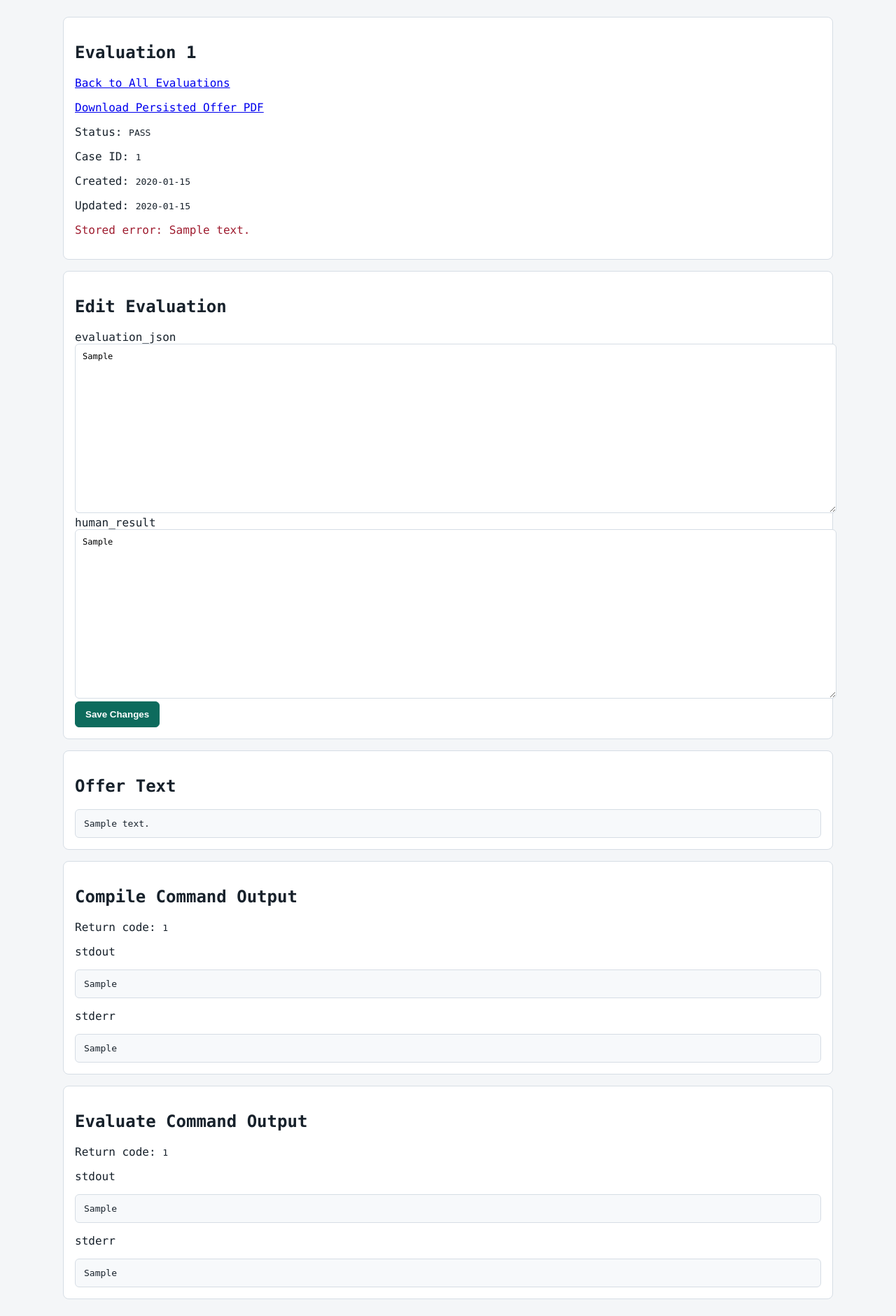
After one commit to dennisfleischmann/fs-bafa-check, a Flask app: page /evaluations/1 in a window 1280 px wide. The commit adds this page. Shown: the whole page at 70% size. Run offline with Flask 3, Linux system fonts and the light colour scheme; tables that the repository leaves empty hold one stand-in row (values such as "Sample post").

Commit message:
Add SQLite-backed evaluation persistence with list and edit UI

```diff
--- a/render.yaml
+++ b/render.yaml
@@ -16,3 +16,5 @@ services:
         value: "false"
       - key: OPENAI_PLAUSIBILITY_MODEL
         value: gpt-5.2
+      - key: EVALUATIONS_DB_PATH
+        value: /opt/render/project/src/data/webapp_evaluations.db
--- a/webapp/app.py
+++ b/webapp/app.py
@@ -1,16 +1,18 @@
 #!/usr/bin/env python3
 from __future__ import annotations
 
+import hashlib
+import io
 import json
 import os
 import re
 import subprocess
 import sys
-from datetime import datetime
+from datetime import datetime, timezone
 from pathlib import Path
 from typing import Any, Dict, Tuple
 
-from flask import Flask, render_template, request
+from flask import Flask, abort, render_template, request, send_file
 from werkzeug.utils import secure_filename
 
 BASE_DIR = Path(__file__).resolve().parents[1]
@@ -21,6 +23,7 @@ from bafa_agent.communications import render_secretary_memo
 from bafa_agent.config import load_project_config
 from bafa_agent.intake import build_case_id
 from bafa_agent.utils import read_json
+from webapp.db import create_evaluation, get_evaluation, init_db, list_evaluations, update_evaluation
 
 WEBAPP_DIR = Path(__file__).resolve().parent
 UPLOAD_DIR = WEBAPP_DIR / "uploads"
@@ -31,6 +34,7 @@ COMPILE_CMD = ["python3", "-m", "bafa_agent", "compile", "--source", "bafa"]
 EVALUATE_CMD = ["python3", "-m", "bafa_agent", "evaluate", "--offer", "./offer.txt"]
 
 app = Flask(__name__, template_folder=str(WEBAPP_DIR / "templates"))
+init_db()
 
 
 def _relative(path: Path) -> str:
@@ -108,10 +112,19 @@ def find_evaluation_path(stdout: str) -> Path:
     return BASE_DIR / "data" / "cases" / case_id / "evaluation.json"
 
 
+def persist_record(context: Dict[str, Any], record: Dict[str, Any]) -> None:
+    try:
+        context["saved_evaluation_id"] = create_evaluation(record)
+    except Exception as exc:
+        context["persistence_error"] = f"{type(exc).__name__}: {exc}"
+
+
 @app.route("/", methods=["GET", "POST"])
 def index() -> str:
     context: Dict[str, Any] = {
         "error": "",
+        "persistence_error": "",
+        "saved_evaluation_id": None,
         "uploaded_pdf_path": "",
         "offer_txt_path": "",
         "offer_text_preview": "",
@@ -123,6 +136,7 @@ def index() -> str:
         "compile_result": None,
         "evaluate_result": None,
     }
+    record: Dict[str, Any] = {}
 
     if request.method == "POST":
         try:
@@ -139,10 +153,32 @@ def index() -> str:
                 return render_template("index.html", **context)
 
             UPLOAD_DIR.mkdir(parents=True, exist_ok=True)
-            timestamp = datetime.utcnow().strftime("%Y%m%d_%H%M%S")
+            timestamp = datetime.now(timezone.utc).strftime("%Y%m%d_%H%M%S")
             stored_pdf = UPLOAD_DIR / f"{timestamp}_{filename}"
             uploaded.save(str(stored_pdf))
             context["uploaded_pdf_path"] = _relative(stored_pdf)
+            pdf_bytes = stored_pdf.read_bytes()
+            record = {
+                "original_filename": filename,
+                "stored_pdf_path": _relative(stored_pdf),
+                "offer_pdf_bytes": pdf_bytes,
+                "offer_pdf_sha256": hashlib.sha256(pdf_bytes).hexdigest(),
+                "offer_text": "",
+                "extraction_method": "",
+                "compile_returncode": -1,
+                "compile_stdout": "",
+                "compile_stderr": "",
+                "evaluate_returncode": -1,
+                "evaluate_stdout": "",
+                "evaluate_stderr": "",
+                "evaluation_path": "",
+                "evaluation_json": "{}",
+                "human_result": "",
+                "case_id": "",
+                "status": "failed",
+                "error_message": "",
+                "is_modified": 0,
+            }
 
             extracted_text, char_count = extract_text_with_pdfplumber_stats(stored_pdf)
             if char_count > 30:
@@ -153,37 +189,118 @@ def index() -> str:
                 context["extraction_result"] = ocr_result
                 if ocr_result["returncode"] != 0:
                     context["error"] = "Text extraction failed: pdfplumber found no text and OCR fallback failed."
+                    record["error_message"] = context["error"]
+                    record["extraction_method"] = "pdfplumber + OCR fallback (extract_text_from_offer.py)"
+                    persist_record(context, record)
                     return render_template("index.html", **context)
                 context["extraction_method"] = "pdfplumber + OCR fallback (extract_text_from_offer.py)"
                 extracted_text = OFFER_TEXT_PATH.read_text(encoding="utf-8", errors="ignore")
 
             context["offer_txt_path"] = _relative(OFFER_TEXT_PATH)
             context["offer_text_preview"] = extracted_text[:4000]
+            record["offer_text"] = extracted_text
+            record["extraction_method"] = context["extraction_method"]
 
             compile_result = run_command(COMPILE_CMD)
             context["compile_result"] = compile_result
+            record["compile_returncode"] = compile_result["returncode"]
+            record["compile_stdout"] = compile_result["stdout"]
+            record["compile_stderr"] = compile_result["stderr"]
             if compile_result["returncode"] != 0:
                 context["error"] = "Compile step failed."
+                record["error_message"] = context["error"]
+                persist_record(context, record)
                 return render_template("index.html", **context)
 
             evaluate_result = run_command(EVALUATE_CMD)
             context["evaluate_result"] = evaluate_result
+            record["evaluate_returncode"] = evaluate_result["returncode"]
+            record["evaluate_stdout"] = evaluate_result["stdout"]
+            record["evaluate_stderr"] = evaluate_result["stderr"]
             if evaluate_result["returncode"] != 0:
                 context["error"] = "Evaluate step failed."
+                record["error_message"] = context["error"]
+                persist_record(context, record)
                 return render_template("index.html", **context)
 
             evaluation_path = find_evaluation_path(evaluate_result["stdout"])
             context["evaluation_path"] = _relative(evaluation_path)
+            record["evaluation_path"] = context["evaluation_path"]
             evaluation_payload = read_json(evaluation_path, default={}) or {}
             if not evaluation_payload:
                 context["error"] = f"Evaluation JSON not found or empty: {context['evaluation_path']}"
+                record["error_message"] = context["error"]
+                persist_record(context, record)
                 return render_template("index.html", **context)
             context["evaluation_json"] = json.dumps(evaluation_payload, indent=2, ensure_ascii=False)
             context["human_result"] = render_secretary_memo(evaluation_payload)
+            record["evaluation_json"] = context["evaluation_json"]
+            record["human_result"] = context["human_result"]
+            record["case_id"] = str(evaluation_payload.get("case_id", ""))
+            record["status"] = "success"
+            record["error_message"] = ""
+            persist_record(context, record)
         except Exception as exc:
             context["error"] = f"{type(exc).__name__}: {exc}"
+            if record:
+                record["error_message"] = context["error"]
+                persist_record(context, record)
 
     return render_template("index.html", **context)
+
+
+@app.route("/evaluations", methods=["GET"])
+def evaluations_list() -> str:
+    return render_template("evaluations.html", evaluations=list_evaluations())
+
+
+@app.route("/evaluations/<int:evaluation_id>", methods=["GET", "POST"])
+def evaluation_edit(evaluation_id: int) -> str:
+    payload = get_evaluation(evaluation_id)
+    if payload is None:
+        abort(404)
+
+    error = ""
+    success = ""
+    if request.method == "POST":
+        updated_json = (request.form.get("evaluation_json") or "").strip()
+        updated_human_result = (request.form.get("human_result") or "").strip()
+        if not updated_json:
+            error = "evaluation_json cannot be empty."
+        else:
+            try:
+                parsed = json.loads(updated_json)
+            except json.JSONDecodeError as exc:
+                error = f"Invalid JSON: {exc}"
+            else:
+                normalized_json = json.dumps(parsed, indent=2, ensure_ascii=False)
+                case_id = str(parsed.get("case_id", "")) if isinstance(parsed, dict) else ""
+                if update_evaluation(evaluation_id, normalized_json, updated_human_result, case_id=case_id):
+                    success = "Evaluation updated."
+                    payload = get_evaluation(evaluation_id) or payload
+                else:
+                    error = "Update failed."
+
+    return render_template("evaluation_edit.html", evaluation=payload, error=error, success=success)
+
+
+@app.route("/evaluations/<int:evaluation_id>/offer.pdf", methods=["GET"])
+def evaluation_offer_pdf(evaluation_id: int):
+    payload = get_evaluation(evaluation_id)
+    if payload is None:
+        abort(404)
+
+    pdf_bytes = payload.get("offer_pdf_bytes")
+    if not isinstance(pdf_bytes, (bytes, bytearray)) or not pdf_bytes:
+        abort(404)
+
+    filename = payload.get("original_filename", "") or f"offer_{evaluation_id}.pdf"
+    return send_file(
+        io.BytesIO(bytes(pdf_bytes)),
+        mimetype="application/pdf",
+        as_attachment=True,
+        download_name=filename,
+    )
 
 
 if __name__ == "__main__":
--- /dev/null
+++ b/webapp/db.py
@@ -0,0 +1,185 @@
+from __future__ import annotations
+
+import os
+import sqlite3
+from contextlib import closing
+from datetime import datetime, timezone
+from pathlib import Path
+from typing import Any, Dict, List, Optional
+
+BASE_DIR = Path(__file__).resolve().parents[1]
+DEFAULT_DB_PATH = BASE_DIR / "data" / "webapp_evaluations.db"
+
+
+def utc_now_iso() -> str:
+    return datetime.now(timezone.utc).replace(microsecond=0).isoformat()
+
+
+def db_path() -> Path:
+    value = os.getenv("EVALUATIONS_DB_PATH", str(DEFAULT_DB_PATH))
+    return Path(value)
+
+
+def connect() -> sqlite3.Connection:
+    target = db_path()
+    target.parent.mkdir(parents=True, exist_ok=True)
+    conn = sqlite3.connect(str(target))
+    conn.row_factory = sqlite3.Row
+    return conn
+
+
+def init_db() -> None:
+    schema = """
+    CREATE TABLE IF NOT EXISTS evaluations (
+      id INTEGER PRIMARY KEY AUTOINCREMENT,
+      created_at TEXT NOT NULL,
+      updated_at TEXT NOT NULL,
+      original_filename TEXT NOT NULL,
+      stored_pdf_path TEXT NOT NULL,
+      offer_pdf_bytes BLOB NOT NULL,
+      offer_pdf_sha256 TEXT NOT NULL,
+      offer_text TEXT NOT NULL,
+      extraction_method TEXT NOT NULL,
+      compile_returncode INTEGER NOT NULL,
+      compile_stdout TEXT NOT NULL,
+      compile_stderr TEXT NOT NULL,
+      evaluate_returncode INTEGER NOT NULL,
+      evaluate_stdout TEXT NOT NULL,
+      evaluate_stderr TEXT NOT NULL,
+      evaluation_path TEXT NOT NULL,
+      evaluation_json TEXT NOT NULL,
+      human_result TEXT NOT NULL,
+      case_id TEXT NOT NULL,
+      status TEXT NOT NULL,
+      error_message TEXT NOT NULL DEFAULT '',
+      is_modified INTEGER NOT NULL DEFAULT 0
+    );
+    """
+    with closing(connect()) as conn:
+        conn.executescript(schema)
+        conn.commit()
+
+
+def create_evaluation(record: Dict[str, Any]) -> int:
+    now = utc_now_iso()
+    payload = {
+        "created_at": now,
+        "updated_at": now,
+        "original_filename": record.get("original_filename", ""),
+        "stored_pdf_path": record.get("stored_pdf_path", ""),
+        "offer_pdf_bytes": record.get("offer_pdf_bytes", b""),
+        "offer_pdf_sha256": record.get("offer_pdf_sha256", ""),
+        "offer_text": record.get("offer_text", ""),
+        "extraction_method": record.get("extraction_method", ""),
+        "compile_returncode": int(record.get("compile_returncode", -1)),
+        "compile_stdout": record.get("compile_stdout", ""),
+        "compile_stderr": record.get("compile_stderr", ""),
+        "evaluate_returncode": int(record.get("evaluate_returncode", -1)),
+        "evaluate_stdout": record.get("evaluate_stdout", ""),
+        "evaluate_stderr": record.get("evaluate_stderr", ""),
+        "evaluation_path": record.get("evaluation_path", ""),
+        "evaluation_json": record.get("evaluation_json", "{}"),
+        "human_result": record.get("human_result", ""),
+        "case_id": record.get("case_id", ""),
+        "status": record.get("status", "failed"),
+        "error_message": record.get("error_message", ""),
+        "is_modified": int(record.get("is_modified", 0)),
+    }
+
+    query = """
+    INSERT INTO evaluations (
+      created_at,
+      updated_at,
+      original_filename,
+      stored_pdf_path,
+      offer_pdf_bytes,
+      offer_pdf_sha256,
+      offer_text,
+      extraction_method,
+      compile_returncode,
+      compile_stdout,
+      compile_stderr,
+      evaluate_returncode,
+      evaluate_stdout,
+      evaluate_stderr,
+      evaluation_path,
+      evaluation_json,
+      human_result,
+      case_id,
+      status,
+      error_message,
+      is_modified
+    ) VALUES (
+      :created_at,
+      :updated_at,
+      :original_filename,
+      :stored_pdf_path,
+      :offer_pdf_bytes,
+      :offer_pdf_sha256,
+      :offer_text,
+      :extraction_method,
+      :compile_returncode,
+      :compile_stdout,
+      :compile_stderr,
+      :evaluate_returncode,
+      :evaluate_stdout,
+      :evaluate_stderr,
+      :evaluation_path,
+      :evaluation_json,
+      :human_result,
+      :case_id,
+      :status,
+      :error_message,
+      :is_modified
+    );
+    """
+
+    with closing(connect()) as conn:
+        cursor = conn.execute(query, payload)
+        conn.commit()
+        return int(cursor.lastrowid)
+
+
+def list_evaluations() -> List[Dict[str, Any]]:
+    query = """
+    SELECT
+      id,
+      created_at,
+      updated_at,
+      original_filename,
+      case_id,
+      status,
+      is_modified
+    FROM evaluations
+    ORDER BY id DESC;
+    """
+    with closing(connect()) as conn:
+        rows = conn.execute(query).fetchall()
+    return [dict(row) for row in rows]
+
+
+def get_evaluation(evaluation_id: int) -> Optional[Dict[str, Any]]:
+    query = "SELECT * FROM evaluations WHERE id = ? LIMIT 1;"
+    with closing(connect()) as conn:
+        row = conn.execute(query, (evaluation_id,)).fetchone()
+    if row is None:
+        return None
+    return dict(row)
+
+
+def update_evaluation(evaluation_id: int, evaluation_json: str, human_result: str, case_id: str = "") -> bool:
+    now = utc_now_iso()
+    query = """
+    UPDATE evaluations
+    SET
+      updated_at = ?,
+      evaluation_json = ?,
+      human_result = ?,
+      case_id = ?,
+      is_modified = 1
+    WHERE id = ?;
+    """
+    with closing(connect()) as conn:
+        cursor = conn.execute(query, (now, evaluation_json, human_result, case_id, evaluation_id))
+        conn.commit()
+    return cursor.rowcount > 0
--- /dev/null
+++ b/webapp/templates/evaluation_edit.html
@@ -0,0 +1,135 @@
+<!doctype html>
+<html lang="en">
+  <head>
+    <meta charset="utf-8">
+    <meta name="viewport" content="width=device-width, initial-scale=1">
+    <title>Evaluation {{ evaluation.id }}</title>
+    <style>
+      :root {
+        color-scheme: light;
+        --bg: #f4f6f8;
+        --card: #ffffff;
+        --border: #d6dde5;
+        --text: #17212b;
+        --danger: #9f1c2f;
+        --ok: #12582a;
+      }
+      body {
+        margin: 0;
+        padding: 24px;
+        font-family: "SF Mono", Menlo, Monaco, Consolas, "Liberation Mono", "Courier New", monospace;
+        background: var(--bg);
+        color: var(--text);
+      }
+      main {
+        max-width: 1100px;
+        margin: 0 auto;
+        display: grid;
+        gap: 16px;
+      }
+      .card {
+        background: var(--card);
+        border: 1px solid var(--border);
+        border-radius: 8px;
+        padding: 16px;
+      }
+      textarea {
+        width: 100%;
+        min-height: 220px;
+        border: 1px solid var(--border);
+        border-radius: 6px;
+        padding: 10px;
+        font-family: inherit;
+        font-size: 12px;
+      }
+      button {
+        border: 1px solid #0d6b5d;
+        background: #0d6b5d;
+        color: #fff;
+        border-radius: 6px;
+        padding: 10px 14px;
+        font-weight: 700;
+        cursor: pointer;
+      }
+      pre {
+        margin: 0;
+        border: 1px solid var(--border);
+        border-radius: 6px;
+        background: #f7f9fb;
+        padding: 12px;
+        overflow: auto;
+        max-height: 260px;
+      }
+      .error {
+        color: var(--danger);
+      }
+      .success {
+        color: var(--ok);
+      }
+    </style>
+  </head>
+  <body>
+    <main>
+      <section class="card">
+        <h1>Evaluation {{ evaluation.id }}</h1>
+        <p><a href="/evaluations">Back to All Evaluations</a></p>
+        <p><a href="/evaluations/{{ evaluation.id }}/offer.pdf">Download Persisted Offer PDF</a></p>
+        <p>Status: <code>{{ evaluation.status }}</code></p>
+        <p>Case ID: <code>{{ evaluation.case_id }}</code></p>
+        <p>Created: <code>{{ evaluation.created_at }}</code></p>
+        <p>Updated: <code>{{ evaluation.updated_at }}</code></p>
+        {% if evaluation.error_message %}
+        <p class="error">Stored error: {{ evaluation.error_message }}</p>
+        {% endif %}
+      </section>
+
+      {% if error %}
+      <section class="card">
+        <p class="error">{{ error }}</p>
+      </section>
+      {% endif %}
+
+      {% if success %}
+      <section class="card">
+        <p class="success">{{ success }}</p>
+      </section>
+      {% endif %}
+
+      <section class="card">
+        <h2>Edit Evaluation</h2>
+        <form method="post">
+          <label for="evaluation_json">evaluation_json</label>
+          <textarea id="evaluation_json" name="evaluation_json" required>{{ evaluation.evaluation_json }}</textarea>
+
+          <label for="human_result">human_result</label>
+          <textarea id="human_result" name="human_result">{{ evaluation.human_result }}</textarea>
+
+          <button type="submit">Save Changes</button>
+        </form>
+      </section>
+
+      <section class="card">
+        <h2>Offer Text</h2>
+        <pre>{{ evaluation.offer_text }}</pre>
+      </section>
+
+      <section class="card">
+        <h2>Compile Command Output</h2>
+        <p>Return code: <code>{{ evaluation.compile_returncode }}</code></p>
+        <p>stdout</p>
+        <pre>{{ evaluation.compile_stdout }}</pre>
+        <p>stderr</p>
+        <pre>{{ evaluation.compile_stderr }}</pre>
+      </section>
+
+      <section class="card">
+        <h2>Evaluate Command Output</h2>
+        <p>Return code: <code>{{ evaluation.evaluate_returncode }}</code></p>
+        <p>stdout</p>
+        <pre>{{ evaluation.evaluate_stdout }}</pre>
+        <p>stderr</p>
+        <pre>{{ evaluation.evaluate_stderr }}</pre>
+      </section>
+    </main>
+  </body>
+</html>
```
Also changed, not shown: tests/test_webapp_persistence.py (added, +148 -0 lines), webapp/templates/evaluations.html (added, +85 -0 lines), webapp/templates/index.html (+17 -1 lines), README.md, 1 other file.
